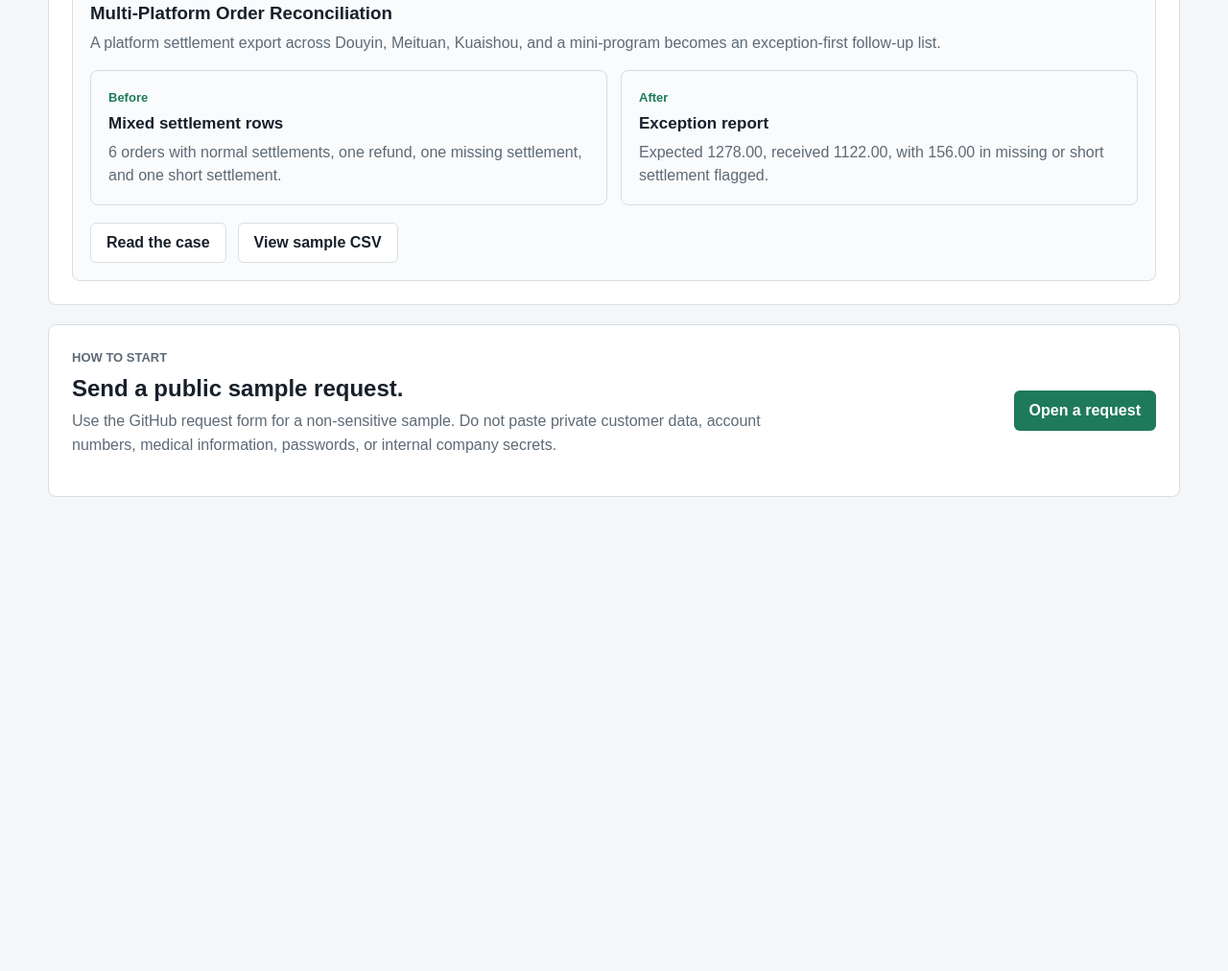
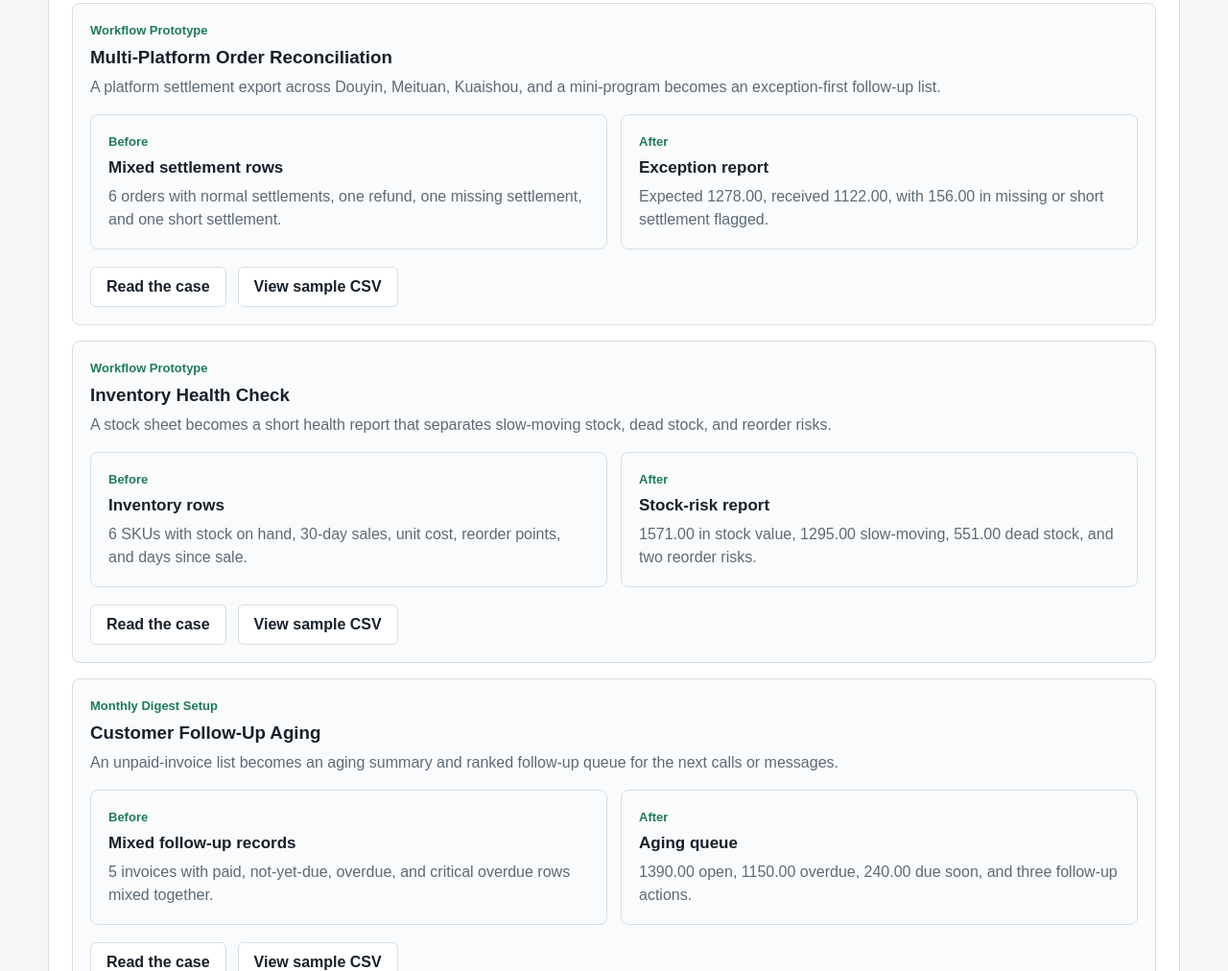
Before and after one commit to fabkshdkadhj/business-tool-lab, a website with bundled scripts: page index.html in a window 1280 px wide. Shown: the part 1788-2800 px from the top of the page at 96% size. Before the commit the page ends 2346 px from the top, so only its background shows below. Built offline with nearby package versions, Linux system fonts and the light colour scheme.

Commit message:
Complete service portfolio update for index.html

```diff
--- a/index.html
+++ b/index.html
@@ -3,21 +3,22 @@
   <head>
     <meta charset="utf-8">
     <meta name="viewport" content="width=device-width, initial-scale=1">
-    <title>Daily Business Digest</title>
+    <title>Business Tool Lab</title>
     <link rel="stylesheet" href="./styles.css">
   </head>
   <body>
     <main class="app-shell">
       <section class="intro">
         <p class="eyebrow">Business Tool Lab</p>
-        <h1>Daily Business Digest</h1>
+        <h1>Small reporting tools for messy business exports.</h1>
         <p>
-          Paste a simple CSV export from sales, payments, or inventory work and turn it into a short
-          manager-facing daily report.
+          Public samples for turning CSV exports, shop ledgers, platform settlements, inventory
+          sheets, and follow-up lists into readable reports or exception queues.
         </p>
         <div class="intro-actions">
           <a class="primary-link" href="https://github.com/fabkshdkadhj/business-tool-lab/issues/new?template=business-report-request.yml">Open a request</a>
-          <a class="secondary-link" href="https://github.com/fabkshdkadhj/business-tool-lab">View repository</a>
+          <a class="secondary-link" href="./examples/index.md">View all examples</a>
+          <a class="secondary-link" href="./SERVICE.md">Service guide</a>
         </div>
       </section>
 
@@ -42,8 +43,8 @@
           <p class="eyebrow">Service Offer</p>
           <h2>Turn a messy spreadsheet workflow into a repeatable report.</h2>
           <p>
-            The demo above is the sample. The paid work is adapting the same idea to a real CSV,
-            Excel export, shop ledger, inventory sheet, or follow-up list.
+            The demo above is one sample. The paid work is adapting the same idea to a real CSV,
+            Excel export, shop ledger, inventory sheet, settlement export, or follow-up list.
           </p>
         </div>
 
@@ -138,6 +139,71 @@
               <a class="secondary-link" href="./examples/multi-platform-order-reconciliation.csv">View sample CSV</a>
             </div>
           </article>
+
+          <article class="case-showcase">
+            <div>
+              <span class="case-label">Workflow Prototype</span>
+              <h3>Inventory Health Check</h3>
+              <p>
+                A stock sheet becomes a short health report that separates slow-moving stock,
+                dead stock, and reorder risks.
+              </p>
+            </div>
+
+            <div class="case-study-grid">
+              <div class="case-card">
+                <span>Before</span>
+                <h4>Inventory rows</h4>
+                <p>6 SKUs with stock on hand, 30-day sales, unit cost, reorder points, and days since sale.</p>
+              </div>
+
+              <div class="case-card">
+                <span>After</span>
+                <h4>Stock-risk report</h4>
+                <p>1571.00 in stock value, 1295.00 slow-moving, 551.00 dead stock, and two reorder risks.</p>
+              </div>
+            </div>
+
+            <div class="case-study-actions">
+              <a class="secondary-link" href="./examples/case-study-inventory-health.md">Read the case</a>
+              <a class="secondary-link" href="./examples/inventory-health-check.csv">View sample CSV</a>
+            </div>
+          </article>
+
+          <article class="case-showcase">
+            <div>
+              <span class="case-label">Monthly Digest Setup</span>
+              <h3>Customer Follow-Up Aging</h3>
+              <p>
+                An unpaid-invoice list becomes an aging summary and ranked follow-up queue for the
+                next calls or messages.
+              </p>
+            </div>
+
+            <div class="case-study-grid">
+              <div class="case-card">
+                <span>Before</span>
+                <h4>Mixed follow-up records</h4>
+                <p>5 invoices with paid, not-yet-due, overdue, and critical overdue rows mixed together.</p>
+              </div>
+
+              <div class="case-card">
+                <span>After</span>
+                <h4>Aging queue</h4>
+                <p>1390.00 open, 1150.00 overdue, 240.00 due soon, and three follow-up actions.</p>
+              </div>
+            </div>
+
+            <div class="case-study-actions">
+              <a class="secondary-link" href="./examples/case-study-customer-follow-up.md">Read the case</a>
+              <a class="secondary-link" href="./examples/customer-follow-up-aging.csv">View sample CSV</a>
+            </div>
+          </article>
+        </div>
+
+        <div class="case-study-actions">
+          <a class="secondary-link" href="./examples/index.md">View all examples</a>
+          <a class="secondary-link" href="./SERVICE.md">Service guide</a>
         </div>
       </section>
 
```
